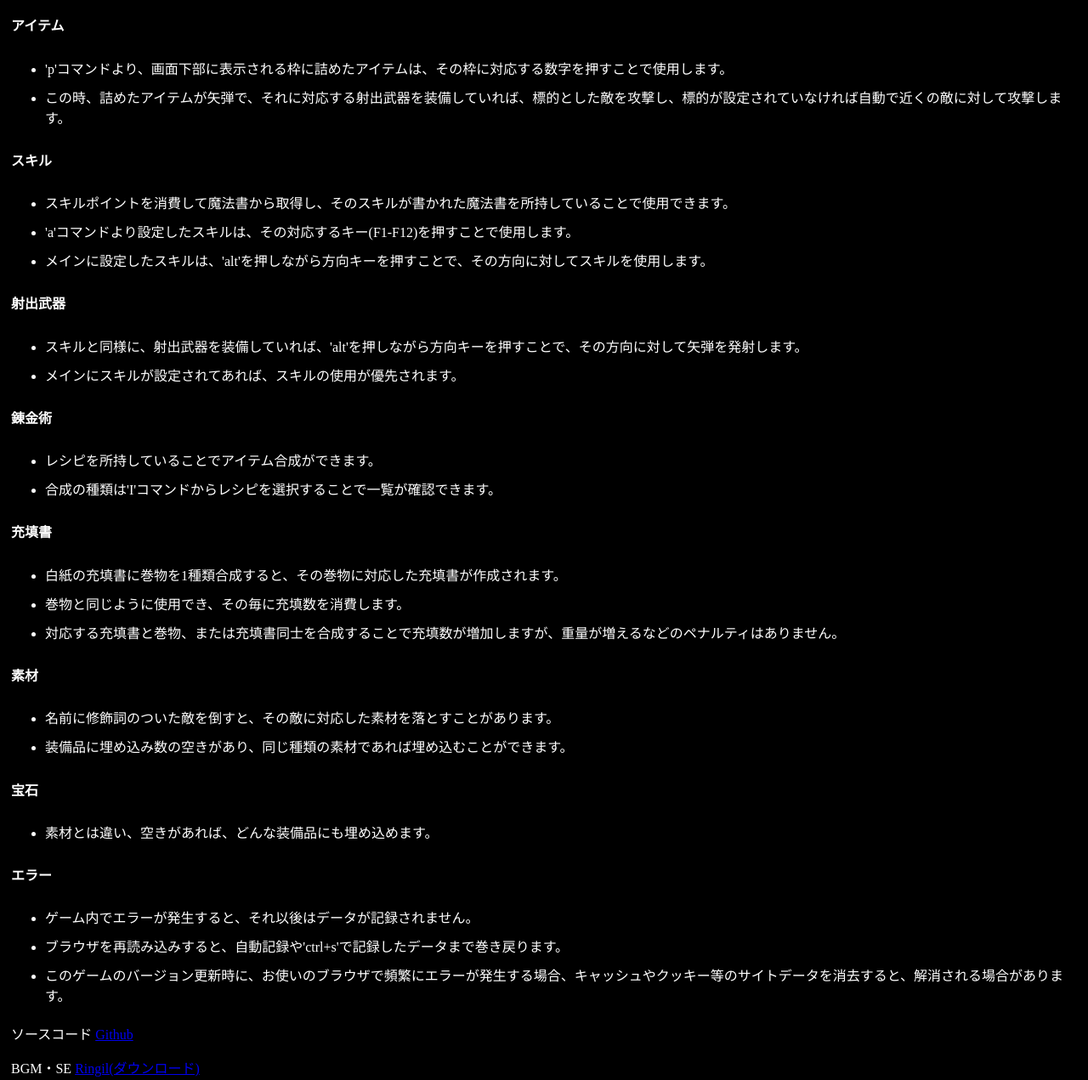
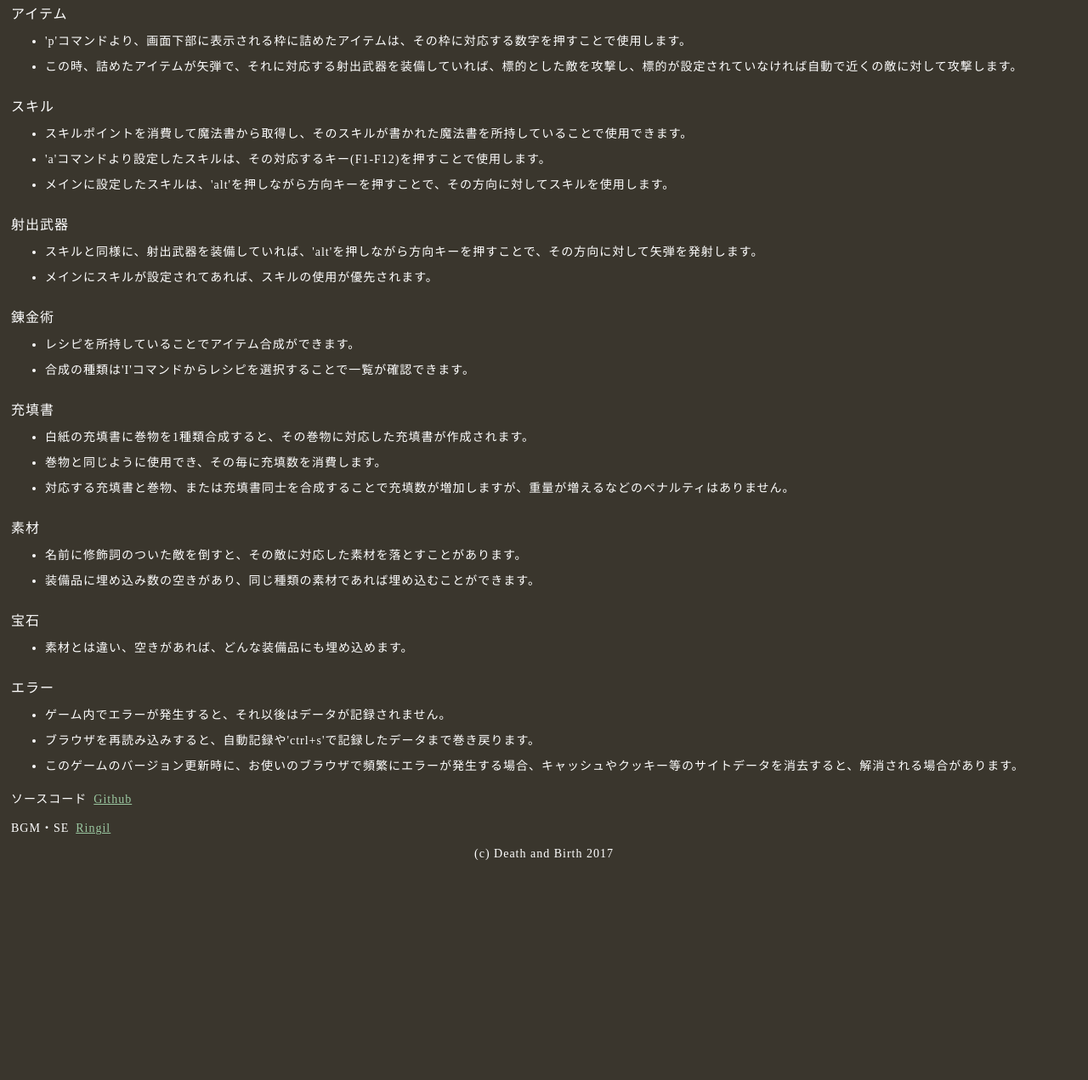
Before and after one commit to deathandbirth/deathandbirth.github.io, a plain HTML site: page index.html in a window 1280 px wide. Shown: the part 821-2092 px from the top of the page at 85% size. After the commit the page ends 1848 px from the top, so only its background shows below. Drawn offline with Linux system fonts and the light colour scheme.

Commit message:
Canvasの中央揃え・その他CSS調整・SE追加

```diff
--- a/css/main.css
+++ b/css/main.css
@@ -1,6 +1,9 @@
 body{
 	color:white;
-	background:black;
+	background:#3A362D;
+	font-family: "'Yu Gothic', 'Hiragino Kaku Gothic Pro', 'Hiragino Kaku Gothic ProN', 'TakaoExGothic', 'Meiryo', 'MS PGothic', sans-serif";
+	font-size: 14px;
+	letter-spacing: 1px;
 }
 
 main{
@@ -8,10 +11,31 @@ main{
 }
 
 #container{
+	background-color: black;
+	border: 2px solid #E8D296;
+	margin: 20px auto 50px;
 	position:relative;
+}
+
+h2 {
+	margin: 20px 0 5px 0;
+	font-size: 16px;
+	font-weight: 500;
+}
+
+ul {
+	margin-top: 0;
 }
 
 ul li{
 	padding-top:5px;
 	padding-bottom:5px;
 }
+
+a {
+	color: #9BC8A1;
+}
+
+footer {
+	text-align: center;
+}
--- a/index.html
+++ b/index.html
@@ -13,62 +13,62 @@
 		</div>
 		<article>
 			<p>'?'を押すとコマンド一覧が表示されます。</p>
-			<h4>攻撃</h4>
+			<h2>攻撃</h2>
 			<ul>
 				<li>敵に対して方向キーを押すとそれが攻撃動作となります。</li>
 				<li>敵を攻撃するとその敵を標的とし右下に枠が表示されます。</li>
 				<li>'x'コマンドでその敵にカーソルを合わせ、't'を押すことでも標的となり、'r'を押すと標的を解除します。</li>
 			</ul>
-			<h4>ダイス</h4>
+			<h2>ダイス</h2>
 			<ul>
 				<li>武器やスキルに'2d6'などの表示がありますが、これは1から6まで書かれた6面のダイスを2個振るという操作の略記です。</>
 				<li>攻撃する毎にこの操作を行い、その出目の合計値を、与えるダメージの基礎値として決定しています。</li>
 				<li>Avg(average)の表記はこの操作の期待値です。</li>
 			</ul>
-			<h4>アイテム</h4>
+			<h2>アイテム</h2>
 			<ul>
 				<li>'p'コマンドより、画面下部に表示される枠に詰めたアイテムは、その枠に対応する数字を押すことで使用します。</li>
 				<li>この時、詰めたアイテムが矢弾で、それに対応する射出武器を装備していれば、標的とした敵を攻撃し、標的が設定されていなければ自動で近くの敵に対して攻撃します。</li>
 			</ul>
-			<h4>スキル</h4>
+			<h2>スキル</h2>
 			<ul>
 				<li>スキルポイントを消費して魔法書から取得し、そのスキルが書かれた魔法書を所持していることで使用できます。</li>
 				<li>'a'コマンドより設定したスキルは、その対応するキー(F1-F12)を押すことで使用します。</li>
 				<li>メインに設定したスキルは、'alt'を押しながら方向キーを押すことで、その方向に対してスキルを使用します。</li>
 			</ul>
-			<h4>射出武器</h4>
+			<h2>射出武器</h2>
 			<ul>
 				<li>スキルと同様に、射出武器を装備していれば、'alt'を押しながら方向キーを押すことで、その方向に対して矢弾を発射します。</li>
 				<li>メインにスキルが設定されてあれば、スキルの使用が優先されます。</li>
 			</ul>
-			<h4>錬金術</h4>
+			<h2>錬金術</h2>
 			<ul>
 				<li>レシピを所持していることでアイテム合成ができます。</li>
 				<li>合成の種類は'I'コマンドからレシピを選択することで一覧が確認できます。</li>
 			</ul>
-			<h4>充填書</h4>
+			<h2>充填書</h2>
 			<ul>
 				<li>白紙の充填書に巻物を1種類合成すると、その巻物に対応した充填書が作成されます。</li>
 				<li>巻物と同じように使用でき、その毎に充填数を消費します。</li>
 				<li>対応する充填書と巻物、または充填書同士を合成することで充填数が増加しますが、重量が増えるなどのペナルティはありません。</li>
 			</ul>
-			<h4>素材</h4>
+			<h2>素材</h2>
 			<ul>
 				<li>名前に修飾詞のついた敵を倒すと、その敵に対応した素材を落とすことがあります。</li>
 				<li>装備品に埋め込み数の空きがあり、同じ種類の素材であれば埋め込むことができます。</li>
 			</ul>
-			<h4>宝石</h4>
+			<h2>宝石</h2>
 			<ul>
 				<li>素材とは違い、空きがあれば、どんな装備品にも埋め込めます。</li>
 			</ul>
-			<h4>エラー</h4>
+			<h2>エラー</h2>
 			<ul>
 				<li>ゲーム内でエラーが発生すると、それ以後はデータが記録されません。</li>
 				<li>ブラウザを再読み込みすると、自動記録や'ctrl+s'で記録したデータまで巻き戻ります。</li>
 				<li>このゲームのバージョン更新時に、お使いのブラウザで頻繁にエラーが発生する場合、キャッシュやクッキー等のサイトデータを消去すると、解消される場合があります。</li>
 			</ul>
-			<p>ソースコード	<a href="https://github.com/deathandbirth/deathandbirth.github.io" target="_blank">Github</a></p>
-			<p>BGM・SE <a href="http://ringil-music.com" target="_blank">Ringil(ダウンロード)</a></p>
+			<p><span>ソースコード</span>&ensp;<a href="https://github.com/deathandbirth/deathandbirth.github.io" target="_blank">Github</a></p>
+			<p><span>BGM・SE</span>&ensp;<a href="https://ringil-music.com" target="_blank">Ringil</a></p>
 		</article>
 	</main>
 	<footer><p>(c) Death and Birth 2017</p></footer>
--- a/scripts/audio.js
+++ b/scripts/audio.js
@@ -43,6 +43,7 @@ const audio = {
         probe2: new Audio('sound/probe2.wav'),
         fire: new Audio('sound/fire.wav'),
         air: new Audio('sound/wind.wav'),
+        acid: new Audio('sound/acid.wav'),
     },
 
     init() {
```
Also changed, not shown: 1 other file.
